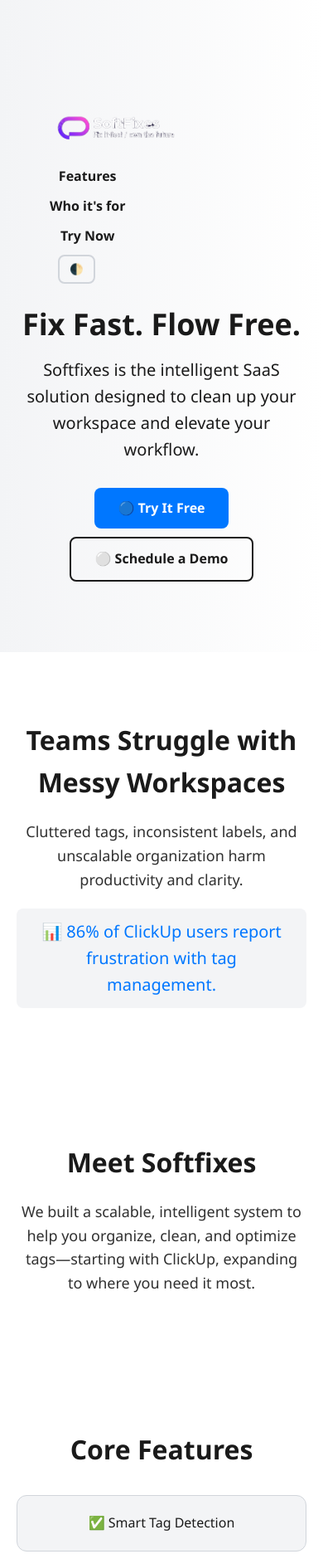
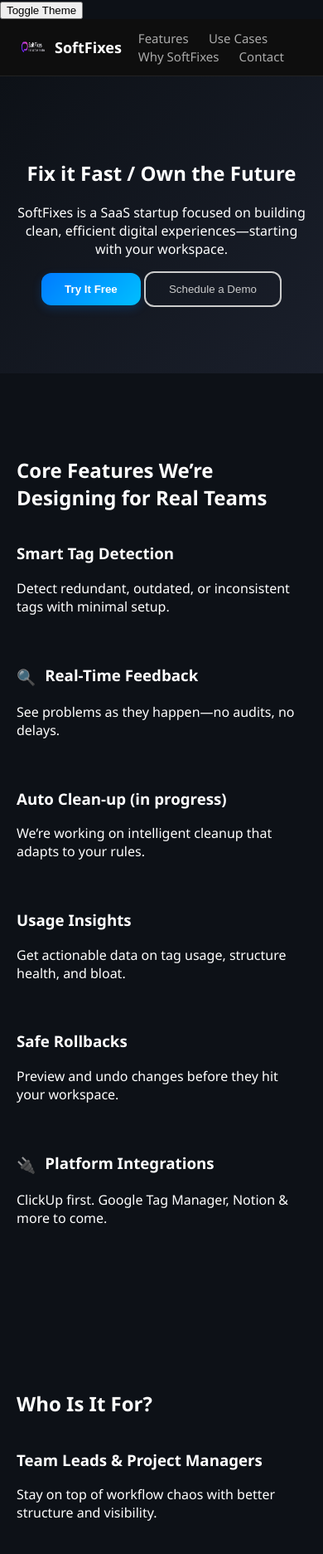
Before and after one commit to alindakabadayi/softfixes-landing, a plain HTML site: page index.html in a window 390 px wide. Shown: the top 1873 px of the page at 83% size. Drawn offline with Linux system fonts and the light colour scheme.

Commit message:
Completely overhauled Landing Page content, theming system, and structure

```diff
--- a/index.html
+++ b/index.html
@@ -3,106 +3,92 @@
 <head>
   <meta charset="UTF-8" />
   <meta name="viewport" content="width=device-width, initial-scale=1.0" />
-  <title>SoftFixes – Fix Fast / Flow Free</title>
+  <title>SoftFixes</title>
   <link rel="stylesheet" href="style.css" />
-  <script defer src="theme.js"></script>
+  <script src="theme.js" defer></script>
 </head>
 <body>
 
-  <!-- [1] HERO -->
-  <section class="hero" id="hero">
-    <nav class="navbar">
-      <img src="soffixes_logo.png" alt="SoftFixes Logo" class="logo-img" />
-      <ul>
-        <li><a href="#features">Features</a></li>
-        <li><a href="#who">Who it's for</a></li>
-        <li><a href="#demo">Try Now</a></li>
-      </ul>
-      <button id="theme-toggle" class="btn-theme">🌓</button>
+  <button id="theme-toggle" class="theme-toggle">Toggle Theme</button>
+
+  <header class="navbar">
+    <div class="nav-logo">
+      <img src="soffixes_logo.png" alt="SoftFixes Logo" />
+      <span>SoftFixes</span>
+    </div>
+    <nav class="nav-links">
+      <a href="#features">Features</a>
+      <a href="#use-cases">Use Cases</a>
+      <a href="#why">Why SoftFixes</a>
+      <a href="#contact">Contact</a>
     </nav>
+  </header>
 
-    <div class="hero-content">
-      <h1>Fix Fast. Flow Free.</h1>
-      <p>Softfixes is the intelligent SaaS solution designed to clean up your workspace and elevate your workflow.</p>
-      <a href="#demo" class="btn">🔵 Try It Free</a>
-      <a href="#demo" class="btn-secondary">⚪️ Schedule a Demo</a>
+  <section class="hero" id="home">
+    <h1>Fix it Fast / Own the Future</h1>
+    <p>SoftFixes is a SaaS startup focused on building clean, efficient digital experiences—starting with your workspace.</p>
+    <div class="buttons">
+      <button class="btn">Try It Free</button>
+      <button class="btn-secondary">Schedule a Demo</button>
     </div>
   </section>
 
-  <!-- [2] PROBLEM -->
-  <section id="problem" class="section">
-    <h2>Teams Struggle with Messy Workspaces</h2>
-    <p>Cluttered tags, inconsistent labels, and unscalable organization harm productivity and clarity.</p>
-    <div class="stat-box">📊 86% of ClickUp users report frustration with tag management.</div>
-  </section>
-
-  <!-- [3] OUR SOLUTION -->
-  <section id="solution" class="section">
-    <h2>Meet Softfixes</h2>
-    <p>We built a scalable, intelligent system to help you organize, clean, and optimize tags—starting with ClickUp, expanding to where you need it most.</p>
-  </section>
-
-  <!-- [4] CORE FEATURES -->
-  <section id="features" class="section">
-    <h2>Core Features</h2>
+  <section id="features">
+    <h2>Core Features We’re Designing for Real Teams</h2>
     <div class="features-grid">
-      <div class="feature-card">✅ Smart Tag Detection</div>
-      <div class="feature-card">🔍 Real-time Error Highlighting</div>
-      <div class="feature-card">♻️ Auto Clean-up & Optimization</div>
-      <div class="feature-card">🧠 Performance Analytics</div>
-      <div class="feature-card">🛡️ Backup & Rollback</div>
-      <div class="feature-card">🔗 Integrations with ClickUp, GTM, and more</div>
+      <div class="feature"><h3>Smart Tag Detection</h3><p>Detect redundant, outdated, or inconsistent tags with minimal setup.</p></div>
+      <div class="feature"><h3><span class="emoji">🔍</span> Real-Time Feedback</h3><p>See problems as they happen—no audits, no delays.</p></div>
+      <div class="feature"><h3>Auto Clean-up (in progress)</h3><p>We’re working on intelligent cleanup that adapts to your rules.</p></div>
+      <div class="feature"><h3>Usage Insights</h3><p>Get actionable data on tag usage, structure health, and bloat.</p></div>
+      <div class="feature"><h3>Safe Rollbacks</h3><p>Preview and undo changes before they hit your workspace.</p></div>
+      <div class="feature"><h3><span class="emoji">🔌</span> Platform Integrations</h3><p>ClickUp first. Google Tag Manager, Notion & more to come.</p></div>
     </div>
   </section>
 
-  <!-- [5] WHO IS IT FOR -->
-  <section id="who" class="section">
-    <h2>Who is it for?</h2>
-    <div class="features-grid">
-      <div class="feature-card">👨‍💼 Team Leads & Project Managers</div>
-      <div class="feature-card">📈 Growth & Ops Teams</div>
-      <div class="feature-card">💻 SaaS Companies Managing Complex Data</div>
+  <section id="use-cases">
+    <h2>Who Is It For?</h2>
+    <div class="use-cases">
+      <div class="persona"><h3>Team Leads & Project Managers</h3><p>Stay on top of workflow chaos with better structure and visibility.</p></div>
+      <div class="persona"><h3>Ops & Growth Teams</h3><p>Cut down tool bloat and improve how data flows across platforms.</p></div>
+      <div class="persona"><h3>SaaS Companies Managing Complexity</h3><p>Scale smarter with systems that support clarity, not clutter.</p></div>
     </div>
   </section>
 
-  <!-- [6] WHY SOFTFIXES -->
-  <section id="why" class="section">
-    <h2>Why Softfixes?</h2>
-    <ul class="why-list">
-      <li>⚙️ Microservices Architecture</li>
-      <li>🔐 Secure OAuth + Role-based Access</li>
-      <li>🎨 Seamless UX/UI</li>
-      <li>🧠 Built by engineers who get tagging pain</li>
-      <li>⚡ Fast onboarding. Zero bloat.</li>
+  <section id="why">
+    <h2>Why SoftFixes?</h2>
+    <ul>
+      <li>Built by engineers who’ve experienced tagging problems firsthand</li>
+      <li>Graduates of the OPUS4i startup incubator program</li>
+      <li>Designed with scalability and simplicity in mind</li>
+      <li>Focused on fast onboarding and zero bloat</li>
     </ul>
   </section>
 
-  <!-- [7] CTA FORM -->
-  <section id="demo" class="section">
-    <h2>Get Started Today</h2>
-    <p>No credit card required. Just start fixing.</p>
-    <form class="contact-form">
-      <input type="text" placeholder="Your Name" required />
-      <input type="email" placeholder="Your Email" required />
-      <select required>
-        <option disabled selected>Select Platform</option>
-        <option>ClickUp</option>
-        <option>Google Tag Manager</option>
-        <option>Other</option>
-      </select>
-      <button type="submit">Get Started for Free</button>
+  <section id="contact">
+    <h2>Start Cleaning Smarter—Tell Us Where to Begin</h2>
+    <p>We're currently onboarding early users. Leave your info and we’ll get in touch to schedule a personalized demo.</p>
+    <form>
+      <label for="name">Name</label>
+      <input type="text" id="name" name="name" required />
+      <label for="email">Email</label>
+      <input type="email" id="email" name="email" required />
+      <label for="message">Anything you'd like to add? (Optional)</label>
+      <textarea id="message" name="message" rows="3" placeholder="e.g. your platform, team size, or workflow pain points..."></textarea>
+      <button type="submit" class="btn">Get Started for Free</button>
     </form>
+    <p class="note">No credit card required. Just start fixing.</p>
   </section>
 
-  <!-- [8] FOOTER -->
-  <footer class="footer">
+  <footer>
     <div class="footer-links">
-      <a href="#">About Us</a> |
-      <a href="#">Terms</a> |
-      <a href="#">Privacy</a> |
-      <a href="#contact">Contact</a>
+      <a href="#">About</a>
+      <a href="#">Terms</a>
+      <a href="#">Privacy</a>
+      <a href="#">Contact</a>
     </div>
-    <p>Softfixes © 2025</p>
+    <div class="footer-copy">
+      <p>© 2025 SoftFixes. All rights reserved.</p>
+    </div>
   </footer>
 
 </body>
--- a/style.css
+++ b/style.css
@@ -1,265 +1,156 @@
-/* Tema değişkenleri */
-:root {
-    --bg: #ffffff;
-    --text: #1a1a1a;
-    --accent: #0077ff;
-    --accent-text: #ffffff;
-    --card: #f3f4f6;
-    --border: #d1d5db;
-    --btn-hover: #005fdd;
+html {
+    scroll-behavior: smooth;
+    background-color: #0d1117;
+    color: #ffffff;
+    font-family: 'Segoe UI', sans-serif;
   }
 
-  [data-theme="dark"] {
-    --bg: #0d1117;
-    --text: #e5e7eb;
-    --accent: #00d084;
-    --accent-text: #000000;
-    --card: #161b22;
-    --border: #30363d;
-    --btn-hover: #01b370;
-  }
-
-  /* Global Reset */
-  * {
-    box-sizing: border-box;
+  body {
     margin: 0;
     padding: 0;
   }
 
-  body {
-    font-family: 'Segoe UI', Tahoma, Geneva, Verdana, sans-serif;
-    background-color: var(--bg);
-    color: var(--text);
-    line-height: 1.6;
-    transition: background-color 0.3s ease, color 0.3s ease;
+  section {
+    padding: 80px 20px;
+    scroll-margin-top: 80px;
   }
 
-  a {
-    text-decoration: none;
-    color: inherit;
+  .hero {
+    background: linear-gradient(135deg, #0d1117, #1a1f2b);
+    text-align: center;
   }
 
-  ul {
-    list-style: none;
-  }
-
-  /* Navbar */
   .navbar {
+    position: sticky;
+    top: 0;
+    z-index: 999;
+    background-color: #0e0e0e;
     display: flex;
     justify-content: space-between;
     align-items: center;
-    padding: 20px 40px;
-    background-color: transparent;
+    padding: 12px 24px;
+    border-bottom: 1px solid #222;
   }
 
-  .navbar ul {
+  .nav-logo {
     display: flex;
-    gap: 20px;
+    align-items: center;
+    gap: 10px;
+    font-weight: bold;
+    color: #fff;
+    font-size: 18px;
   }
 
-  .navbar a {
-    font-weight: bold;
-    color: var(--text);
-    transition: color 0.2s ease;
+  .nav-logo img {
+    height: 32px;
+    width: 32px;
   }
 
-  .navbar a:hover {
-    color: var(--accent);
+  .nav-links a {
+    margin-left: 20px;
+    color: #aaa;
+    text-decoration: none;
+    font-size: 15px;
+    transition: color 0.3s ease;
   }
 
-  .logo-img {
-    width: 160px;
+  .nav-links a:hover {
+    color: #fff;
   }
 
-  /* Theme Toggle Button */
-  .btn-theme {
-    background: none;
-    border: 2px solid var(--border);
-    padding: 8px 12px;
-    border-radius: 8px;
-    color: var(--text);
-    cursor: pointer;
-    font-weight: bold;
-    margin-left: 10px;
+  .features-grid, .use-cases {
+    display: grid;
+    gap: 24px;
+    max-width: 1000px;
+    margin: auto;
   }
 
-  /* Hero */
-  .hero {
-    background: linear-gradient(to right, var(--card), var(--bg));
-    padding: 100px 20px 80px;
-    text-align: center;
-  }
-
-  .hero-content h1 {
-    font-size: 48px;
-    margin-bottom: 10px;
-  }
-
-  .hero-content p {
-    font-size: 20px;
-    margin-bottom: 25px;
-    max-width: 700px;
-    margin-inline: auto;
-  }
-
-  .btn, .btn-secondary {
-    display: inline-block;
-    padding: 12px 28px;
-    margin: 5px;
-    border-radius: 8px;
-    font-weight: bold;
-    cursor: pointer;
-    font-size: 16px;
+  .features-grid {
+    grid-template-columns: repeat(auto-fit, minmax(280px, 1fr));
   }
 
   .btn {
-    background-color: var(--accent);
-    color: var(--accent-text);
+    background: linear-gradient(135deg, #007bff, #00bfff);
+    color: #fff;
+    padding: 12px 28px;
     border: none;
+    border-radius: 12px;
+    font-weight: 600;
+    cursor: pointer;
+    transition: all 0.3s ease;
+    box-shadow: 0 4px 12px rgba(0, 123, 255, 0.2);
   }
 
   .btn:hover {
-    background-color: var(--btn-hover);
+    transform: translateY(-2px);
+    box-shadow: 0 6px 16px rgba(0, 123, 255, 0.3);
   }
 
   .btn-secondary {
-    background-color: transparent;
-    color: var(--text);
-    border: 2px solid var(--text);
+    background: transparent;
+    border: 2px solid #ccc;
+    color: #ccc;
+    border-radius: 12px;
+    padding: 12px 28px;
+    font-weight: 500;
+    transition: all 0.3s ease;
   }
 
   .btn-secondary:hover {
-    background-color: var(--card);
+    border-color: #fff;
+    color: #fff;
   }
 
-  /* Section Base */
-  .section {
-    padding: 80px 20px;
-    text-align: center;
-    max-width: 1100px;
-    margin: auto;
+  form {
+    display: flex;
+    flex-direction: column;
+    gap: 16px;
+    max-width: 500px;
+    margin: 0 auto;
   }
 
-  .section h2 {
-    font-size: 32px;
-    margin-bottom: 20px;
+  input, textarea {
+    padding: 12px;
+    border: 1px solid #ccc;
+    border-radius: 8px;
+    font-size: 16px;
+    background-color: #1c1c1c;
+    color: #fff;
   }
 
-  .section p {
-    font-size: 18px;
-    opacity: 0.9;
+  .note {
+    text-align: center;
+    font-size: 14px;
+    color: #888;
+    margin-top: 10px;
   }
 
-  /* Stat Box */
-  .stat-box {
-    margin-top: 20px;
-    font-size: 20px;
-    background-color: var(--card);
-    display: inline-block;
-    padding: 12px 20px;
-    border-radius: 8px;
-    color: var(--accent);
+  footer {
+    background-color: #0e0e0e;
+    color: #aaa;
+    text-align: center;
+    padding: 40px 20px;
+    font-size: 14px;
   }
 
-  /* Grid Layout */
-  .features-grid {
-    display: grid;
-    grid-template-columns: repeat(auto-fit, minmax(250px, 1fr));
-    gap: 24px;
-    margin-top: 30px;
+  .footer-links a {
+    margin: 0 10px;
+    color: #aaa;
+    text-decoration: none;
+    transition: color 0.3s ease;
   }
 
-  .feature-card {
-    background-color: var(--card);
-    padding: 20px;
-    border-radius: 12px;
-    border: 1px solid var(--border);
-    color: var(--text);
+  .footer-links a:hover {
+    color: #fff;
   }
 
-  /* Why List */
-  .why-list {
-    display: flex;
-    flex-direction: column;
-    gap: 12px;
-    align-items: center;
-    font-size: 18px;
-    margin-top: 30px;
+  .footer-copy {
+    margin-top: 20px;
   }
 
-  /* Form */
-  .contact-form {
-    max-width: 400px;
-    margin: 30px auto 0;
-    display: flex;
-    flex-direction: column;
-    gap: 15px;
+  .emoji {
+    margin-right: 6px;
+    font-size: 1em;
+    opacity: 0.75;
+    vertical-align: middle;
   }
-
-  .contact-form input,
-  .contact-form textarea,
-  .contact-form select {
-    padding: 12px;
-    border: 1px solid var(--border);
-    border-radius: 6px;
-    background-color: var(--card);
-    color: var(--text);
-    font-size: 16px;
-  }
-
-  .contact-form button {
-    background-color: var(--accent);
-    color: var(--accent-text);
-    border: none;
-    padding: 14px;
-    border-radius: 6px;
-    font-weight: bold;
-    cursor: pointer;
-    font-size: 16px;
-  }
-
-  .contact-form button:hover {
-    background-color: var(--btn-hover);
-  }
-
-  /* Footer */
-  .footer {
-    background-color: var(--card);
-    padding: 30px 20px;
-    text-align: center;
-    font-size: 14px;
-    color: var(--text);
-    border-top: 1px solid var(--border);
-  }
-
-  .footer-links {
-    margin-bottom: 10px;
-  }
-
-  .footer a {
-    color: var(--text);
-    margin: 0 8px;
-    transition: color 0.2s ease;
-  }
-
-  .footer a:hover {
-    color: var(--accent);
-  }
-
-  /* Responsive */
-  @media (max-width: 768px) {
-    .hero-content h1 {
-      font-size: 36px;
-    }
-
-    .navbar {
-      flex-direction: column;
-      align-items: flex-start;
-      gap: 10px;
-    }
-
-    .navbar ul {
-      flex-direction: column;
-      gap: 10px;
-    }
-  }
--- a/theme.js
+++ b/theme.js
@@ -1,15 +1,24 @@
-// theme.js
-const toggleBtn = document.getElementById("theme-toggle");
-const userTheme = localStorage.getItem("theme");
-const systemTheme = window.matchMedia("(prefers-color-scheme: dark)").matches ? "dark" : "light";
+document.addEventListener('DOMContentLoaded', () => {
+    const toggle = document.getElementById('theme-toggle');
 
-// Sayfa ilk yüklendiğinde sistem veya kullanıcı tercihini uygula
-document.documentElement.setAttribute("data-theme", userTheme || systemTheme);
+    // Tercih edilen tema sistemden okunur
+    const prefersDark = window.matchMedia('(prefers-color-scheme: dark)').matches;
 
-// Butonla tema değiştir
-toggleBtn.addEventListener("click", () => {
-  const current = document.documentElement.getAttribute("data-theme");
-  const newTheme = current === "dark" ? "light" : "dark";
-  document.documentElement.setAttribute("data-theme", newTheme);
-  localStorage.setItem("theme", newTheme);
-});
+    // Kaydedilmiş tema varsa onu kullan, yoksa sistem temasını uygula
+    const savedTheme = localStorage.getItem('theme');
+
+    if (savedTheme) {
+      document.documentElement.setAttribute('data-theme', savedTheme);
+    } else {
+      document.documentElement.setAttribute('data-theme', prefersDark ? 'dark' : 'light');
+    }
+
+    // Butona tıklanınca temayı değiştir
+    toggle.addEventListener('click', () => {
+      const current = document.documentElement.getAttribute('data-theme');
+      const next = current === 'dark' ? 'light' : 'dark';
+
+      document.documentElement.setAttribute('data-theme', next);
+      localStorage.setItem('theme', next);
+    });
+  });
```
Also changed, not shown: 1 other file.
